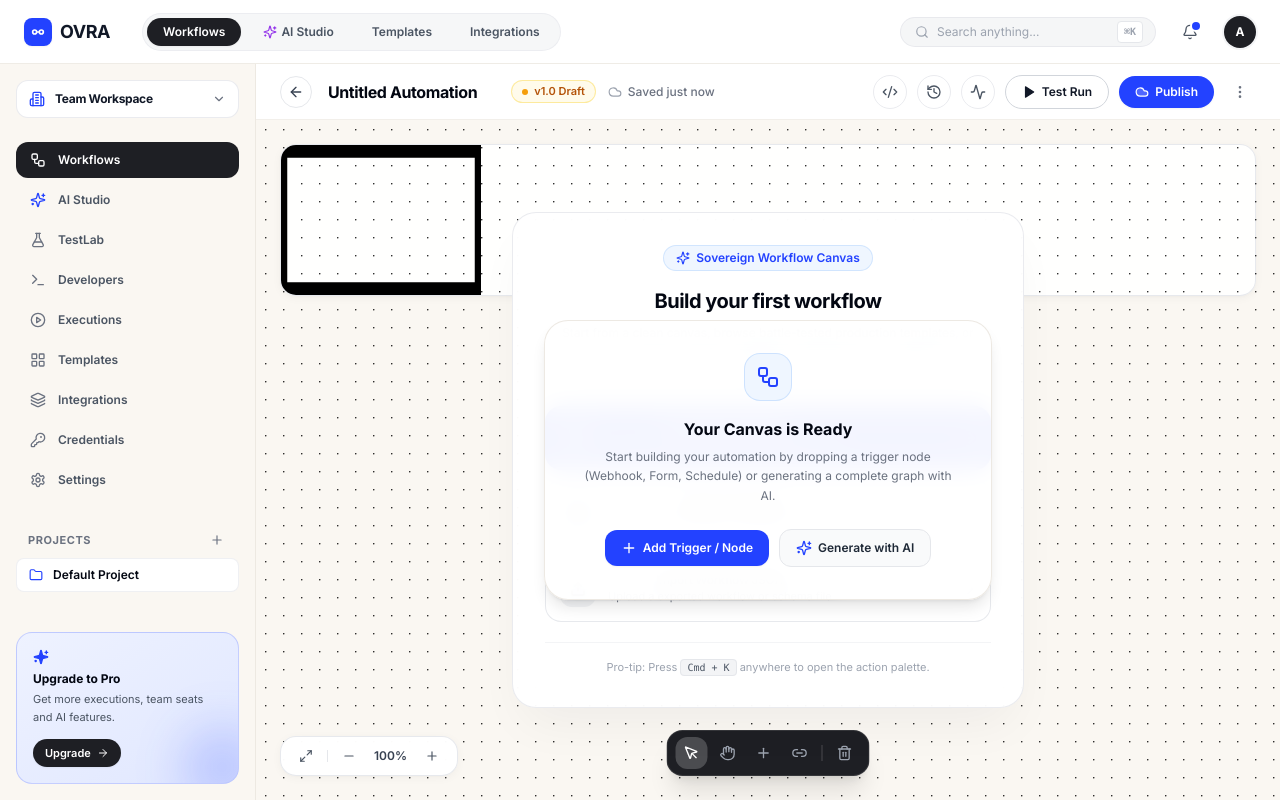
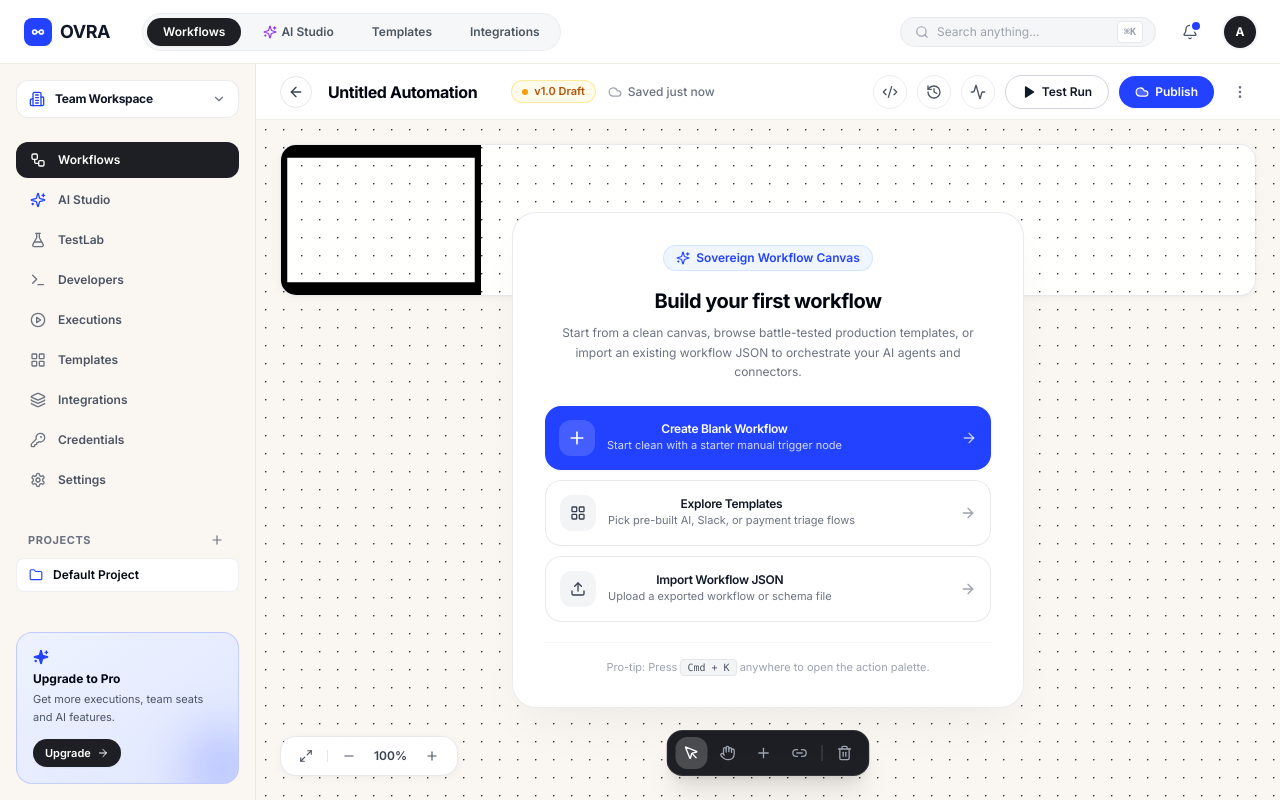
Before and after one commit to anshrajore/ovra, a Next.js app: page /studio in a window 1280 px wide. Built offline with nearby package versions, Linux system fonts and the light colour scheme.

Commit message:
fix(ui): remove duplicate canvas overlay and add failsafe to GSAP loader

```diff
--- a/src/components/common/ProGsapLoader.tsx
+++ b/src/components/common/ProGsapLoader.tsx
@@ -43,7 +43,17 @@ export function ProGsapLoader({ onComplete, autoDismiss = true }: ProGsapLoaderP
     };
 
     window.addEventListener("resize", handleResize);
-    return () => window.removeEventListener("resize", handleResize);
+
+    // Guaranteed failsafe: dismiss loader unconditionally after 2200ms
+    const safetyTimer = setTimeout(() => {
+      setVisible(false);
+      onComplete?.();
+    }, 2200);
+
+    return () => {
+      window.removeEventListener("resize", handleResize);
+      clearTimeout(safetyTimer);
+    };
   }, [autoDismiss, onComplete]);
 
   // Words cycle & Curved SVG Pull Exit
--- a/src/components/studio/WorkflowCanvas.tsx
+++ b/src/components/studio/WorkflowCanvas.tsx
@@ -837,38 +837,7 @@ export function WorkflowCanvas({ initialWorkflow, onExecutionStateChange }: Work
           />
         </ReactFlow>
 
-        {/* Empty Canvas Overlay Prompt */}
-        {nodes.length === 0 && (
-          <div className="absolute inset-0 z-10 pointer-events-none flex items-center justify-center p-6">
-            <div className="pointer-events-auto bg-white/95 backdrop-blur-md border border-ovra-border/80 shadow-lg rounded-3xl p-8 max-w-md text-center flex flex-col items-center gap-4 animate-in fade-in zoom-in-95 duration-200">
-              <div className="w-12 h-12 rounded-2xl bg-blue-50 border border-blue-200/70 flex items-center justify-center text-[#2342FF] shadow-2xs">
-                <Workflow className="w-6 h-6" />
-              </div>
-              <div>
-                <h3 className="text-base font-bold text-gray-950">Your Canvas is Ready</h3>
-                <p className="text-xs text-gray-500 mt-1.5 leading-relaxed">
-                  Start building your automation by dropping a trigger node (Webhook, Form, Schedule) or generating a complete graph with AI.
-                </p>
-              </div>
-              <div className="flex items-center gap-2.5 pt-2">
-                <button
-                  onClick={() => setIsNodeLibraryOpen(true)}
-                  className="px-4 py-2.5 bg-ovra-orange hover:bg-ovra-orange-dark text-white rounded-xl text-xs font-semibold shadow-sm transition-all flex items-center gap-1.5"
-                >
-                  <Plus className="w-4 h-4" />
-                  Add Trigger / Node
-                </button>
-                <button
-                  onClick={() => setIsAIStudioOpen(true)}
-                  className="px-4 py-2.5 bg-gray-50 hover:bg-gray-100 border border-gray-200 text-gray-800 rounded-xl text-xs font-semibold shadow-2xs transition-all flex items-center gap-1.5"
-                >
-                  <Sparkles className="w-4 h-4 text-ovra-orange" />
-                  Generate with AI
-                </button>
-              </div>
-            </div>
-          </div>
-        )}
+
       </div>
 
       {/* Node Inspector Drawer */}
```
